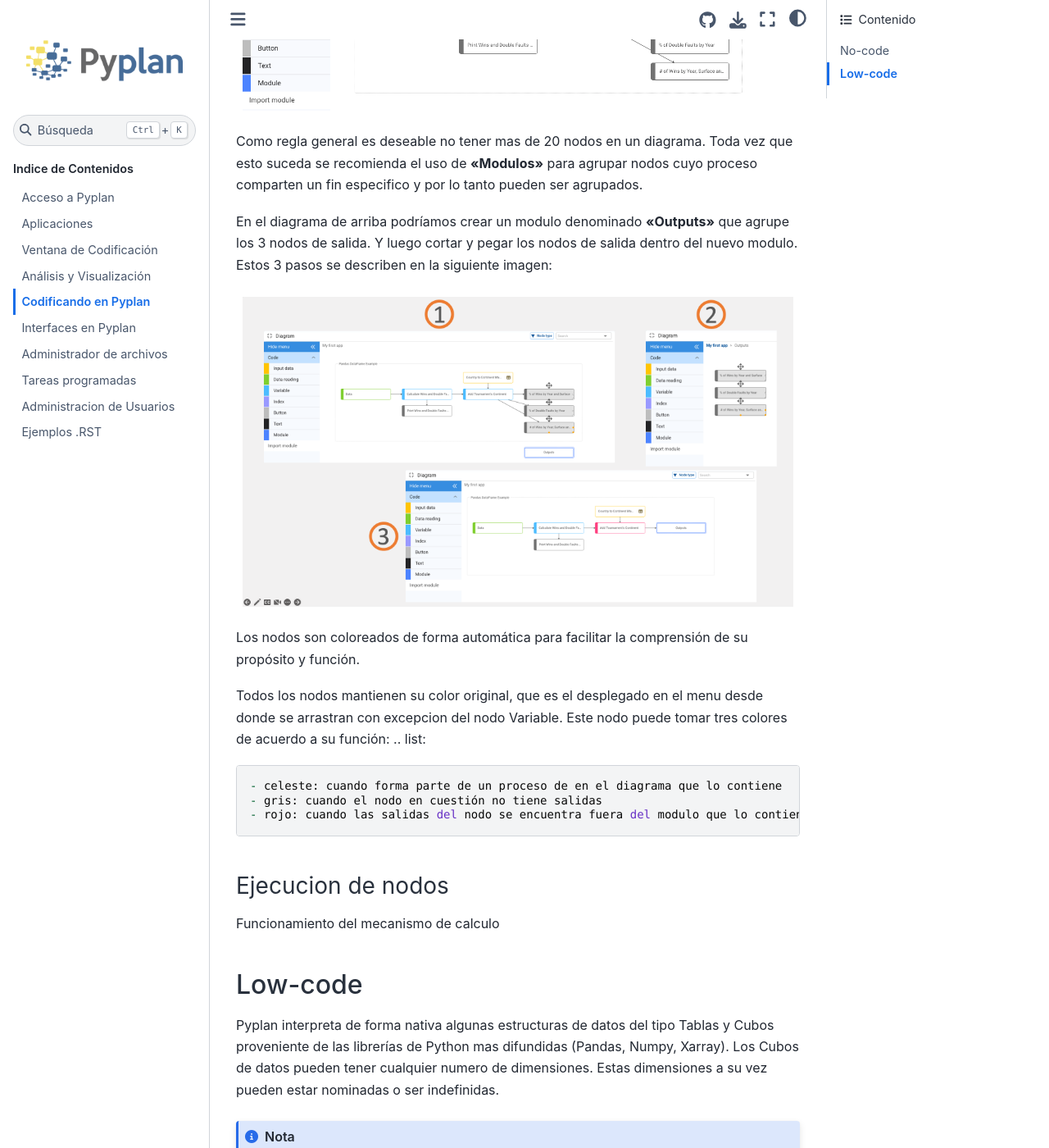
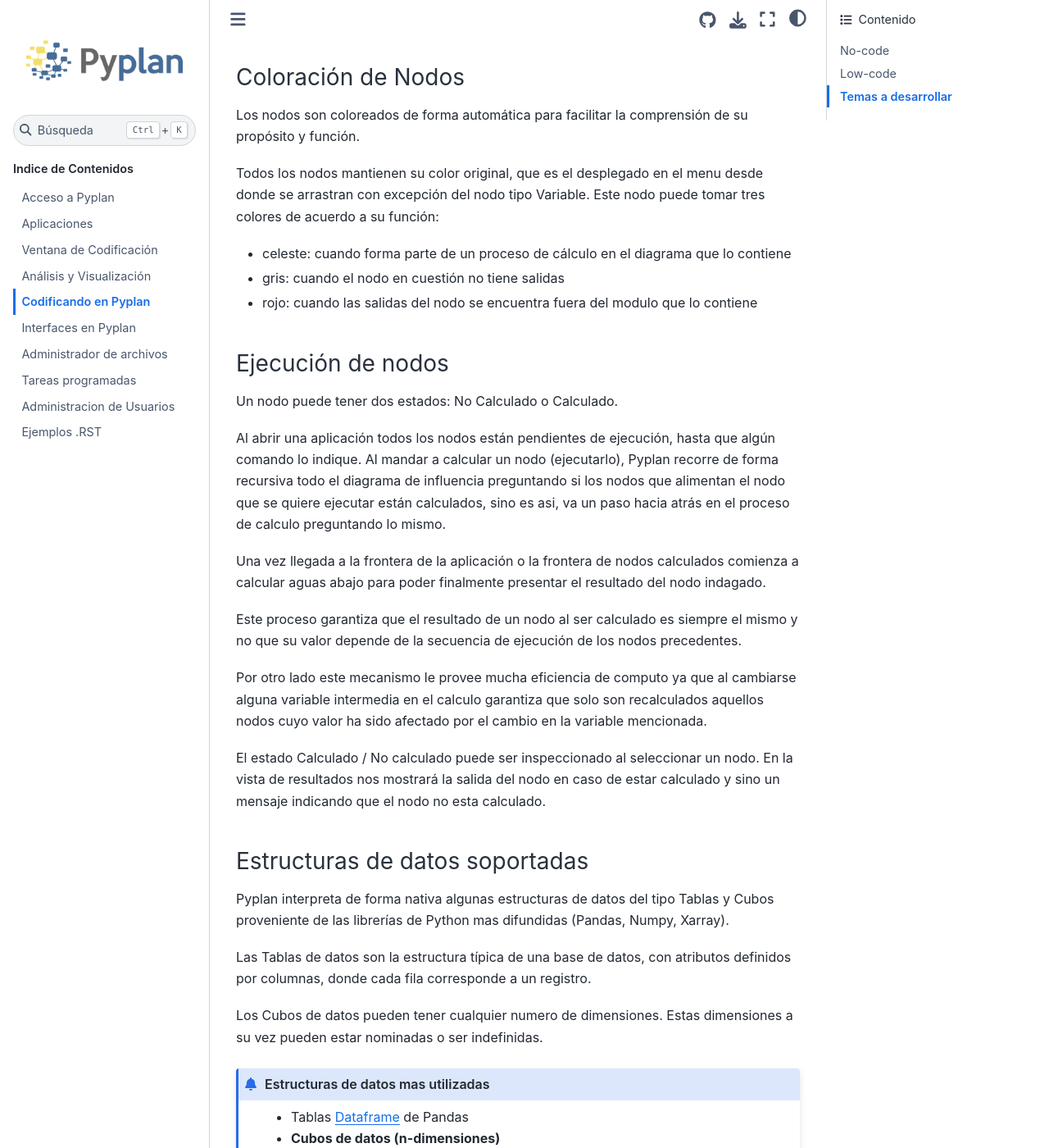
Before and after one commit to pyplan/pyplan, a Sphinx documentation site: the page built from docs/5_low_code_no_code/index.rst, in a window 1280 px wide and 1400 px high, scrolled down 9053 px. Shown: the whole window at 82% size. Built offline with Sphinx 7.4.7 and the Sphinx Book theme 1.1.4, drawn with Linux system fonts in a browser that asks for light colours; some of the changed text lies outside the part shown.

Commit message:
No code completo

```diff
--- a/docs/5_low_code_no_code/index.rst
+++ b/docs/5_low_code_no_code/index.rst
@@ -25,13 +25,17 @@
 
 Pyplan es una plataforma pensada para que usuarios sin conocimientos de programación puedan construir y compartir aplicaciones de Data Analytics y Planning.
 
-La construcción de una aplicación requiere como primer paso la entrada de datos, la cual puede ser manual o por lectura de una fuente de datos externa.
+La construcción de una aplicación requiere como primer paso la entrada de datos, la cual puede ser manual o a través de la lectura de una fuente de datos externa.
 
 -------------------------
 Entrada de Datos Manuales
 -------------------------
 
-La entrada de datos manuales se construye arrastrando un nodo de color amarillo "Input Data".
+La entrada de datos manuales se construye arrastrando un nodo del tipo: |Input_data|
+
+.. |Input_data| image:: images/Input_data.png
+                :scale: 80%
+
 Este tipo de nodo, una vez definido un título, abre un asistente que permite definir que tipo de dato manual se pretende ingresar.
 
 .. figure:: images/manual_input.png
@@ -113,9 +117,12 @@
 --------------------------
 
 Otra de las formas de ingreso de datos a Pyplan es a través de la conexión a fuentes de datos externas las cuales son leídas al momento de ejecutar el código correspondiente.
-Para este fin se arrastra un nodo denominado "Data Reading" de color verde que nos desplegará, luego de definir su título, un cuadro de dialogo como el siguiente:
 
-.. image:: images/data_reading.png
+Para este fin se arrastra un nodo denominado |Data_reading| que nos desplegará, luego de definir su título, un cuadro de dialogo como el siguiente:
+
+.. |Data_reading| image:: images/Data_reading_node.png
+                  :scale: 80%
+
 
 .. image:: images/wizard-data-reading.png
 
@@ -125,21 +132,25 @@
 
 Otras opciones de uso menos frecuente se inicializan con el código base que, luego de completar los parámetros necesarios, permiten la lectura de datos correspondiente.
 
+.. image:: images/data_reading.png
 
 
 ------------------------------------
 Manipulación y Operaciones con Datos
 ------------------------------------
-Una vez generadas las entradas de datos el siguiente paso es su análisis y procesamiento, para este fin se utilizan los nodos de tipo **"Variable"**.
+Una vez generadas las entradas de datos el siguiente paso es su análisis y procesamiento, para este fin se utilizan los nodos de tipo |Variable|.
 Este tipo de nodo es el mas general de todos y permite alojar en su definición cualquier tipo de codificación.
 Al arrastrar y soltar un nodo **"Variable"**, nos pedirá definir su título y luego obtendremos un nodo con una definición como la siguiente:
+
+.. |Variable| image:: images/variable_node.png
+              :scale: 80%
 
 ::
 
     result = 0
 
-Para vincular este nuevo nodo con otro que sea su fuente de datos, podemos escribir el Id del nodo en su definición o
-una vez posicionado donde queremos insertar la llamada a otro nodo apretando la tecla **<Alt>** hacemos click sobre el nodo al que queremos vincularlo, esto trae el Id de ese nodo a la definicion.
+Para vincular este nuevo nodo con otro que sea su fuente de datos, podemos escribir el identificador (Id) del nodo en su definición o
+una vez posicionado donde queremos insertar la llamada a otro nodo, apretando la tecla **<Alt>** hacemos click sobre el nodo al que queremos vincularlo, esto traerá el Id de ese nodo a la definición.
 
 Aceptando los cambios veremos que aparece una flecha que indica el vinculo entre nodos y el color del nodo variable cambia a **"Gris"** para indicar que ese proceso no tiene otra salida mas allá del propio nodo.
 
@@ -160,19 +171,6 @@
 
 Al utilizar estos asistentes se podrá observar como el código de definición del nodo cambia con las instrucciones apropiadas para generar el proceso buscado.
 Este procedimiento, equivalente al grabado de Macros en una planilla de calculo, permite al usuario que no conoce el lenguaje Python introducirse en sus funciones y sintaxis.
-Por ejemplo, si en este caso, luego de ejecutar el nodo **"first node"** desplegamos los wizards y elegimos sort **"by Year"**
-
-.. figure:: images/sort-wizard.png
-
-Veremos que el resultado es el ordenamiento por año de la tabla y su código final queda definido asi:
-
-
-.. figure:: images/code-sort.png
-
-
-El usuario podría continuar interactuando con el objeto de datos y analizar los cambios que provoca en la definicion del nodo y de esa manera ir aprendiendo el lenguage Python.
-
-
 
 -------------------------
 Organización del diagrama
@@ -187,35 +185,62 @@
 Como regla general es deseable no tener mas de 20 nodos en un diagrama. Toda vez que esto suceda se recomienda el uso de **"Modulos"** para agrupar
 nodos cuyo proceso comparten un fin especifico y por lo tanto pueden ser agrupados.
 
-En el diagrama de arriba podríamos crear un modulo denominado **"Outputs"** que agrupe los 3 nodos de salida.
-Y luego cortar y pegar los nodos de salida dentro del nuevo modulo. Estos 3 pasos se describen en la siguiente imagen:
+En el diagrama de arriba podríamos crear un modulo denominado **"Outputs"** (1) que agrupe los 3 nodos de salida.
+Y luego cortar (2) y pegar (3) los nodos de salida dentro del nuevo modulo.
+
+Estos 3 pasos se describen en la siguiente imagen:
 
 
 .. figure:: images/module.png
 
+-------------------
+Coloración de Nodos
+-------------------
+
 Los nodos son coloreados de forma automática para facilitar la comprensión de su propósito y función.
 
-Todos los nodos mantienen su color original, que es el desplegado en el menu desde donde se arrastran con excepcion del nodo Variable.
+Todos los nodos mantienen su color original, que es el desplegado en el menu desde donde se arrastran con excepción del nodo tipo Variable.
 Este nodo puede tomar tres colores de acuerdo a su función:
-.. list::
 
-- celeste: cuando forma parte de un proceso de en el diagrama que lo contiene
+- celeste: cuando forma parte de un proceso de cálculo en el diagrama que lo contiene
 - gris: cuando el nodo en cuestión no tiene salidas
 - rojo: cuando las salidas del nodo se encuentra fuera del modulo que lo contiene
 
 ------------------
-Ejecucion de nodos
+Ejecución de nodos
 ------------------
-Funcionamiento del mecanismo de calculo
+Un nodo puede tener dos estados: No Calculado o Calculado.
+
+Al abrir una aplicación todos los nodos están pendientes de ejecución, hasta que algún comando lo indique.
+Al mandar a calcular un nodo (ejecutarlo), Pyplan recorre de forma recursiva todo el diagrama de influencia preguntando si
+los nodos que alimentan el nodo que se quiere ejecutar están calculados, sino es asi, va un paso hacia atrás en el proceso de calculo preguntando lo mismo.
+
+Una vez llegada a la frontera de la aplicación o la frontera de nodos calculados comienza a calcular aguas abajo para poder finalmente presentar el resultado del nodo indagado.
+
+Este proceso garantiza que el resultado de un nodo al ser calculado es siempre el mismo y no que su valor depende de la secuencia de ejecución de los nodos precedentes.
+
+Por otro lado este mecanismo le provee mucha eficiencia de computo ya que al cambiarse alguna variable intermedia en el calculo garantiza que
+solo son recalculados aquellos nodos cuyo valor ha sido afectado por el cambio en la variable mencionada.
+
+El estado Calculado / No calculado puede ser inspeccionado al seleccionar un nodo. En la vista de resultados nos mostrará la salida del nodo en caso de estar calculado
+y sino un mensaje indicando que el nodo no esta calculado.
+
+-------------------------------
+Estructuras de datos soportadas
+-------------------------------
+
+Pyplan interpreta de forma nativa algunas estructuras de datos del tipo Tablas y Cubos proveniente de las librerías de Python mas difundidas (Pandas, Numpy, Xarray).
+
+Las Tablas de datos son la estructura típica de una base de datos, con atributos definidos por columnas, donde cada fila corresponde a un registro.
+
+Los Cubos de datos pueden tener cualquier numero de dimensiones. Estas dimensiones a su vez pueden estar nominadas o ser indefinidas.
+
+.. |br| raw:: html
+
+   <br />
 
 
-Low-code
-========
-
-Pyplan interpreta de forma nativa algunas estructuras de datos del tipo Tablas y Cubos proveniente de las librerías de Python mas difundidas (Pandas, Numpy, Xarray).
-Los Cubos de datos pueden tener cualquier numero de dimensiones. Estas dimensiones a su vez pueden estar nominadas o ser indefinidas.
-
-.. note:: incluir un grafico que ilustre una tabla, un cubo xarray y un cubo numpy
+.. admonition:: Estructuras de datos mas utilizadas
 
  * Tablas `Dataframe <https://pandas.pydata.org/docs/user_guide/dsintro.html#intro-to-data-structures>`_ de Pandas
  * Cubos de datos (n-dimensiones)
@@ -223,46 +248,138 @@
     - Dimensiones indefinidas `Array <https://numpy.org/doc/stable/reference/arrays.html>`_ de Numpy
 
 
-Tablas
-------
+
+
+Tablas de datos
+---------------
+
 Una tabla se asemeja a una tabla en base de datos, es decir es una estructura de datos donde cada columna representa un atributo o medida y donde cada fila corresponde a un registro particular de esos atributos o medidas.
 
+.. image:: images/table_nd_cube.png
+
+|br|
+Las tablas de datos en Pyplan corresponden al objeto **Dataframe** de la librería **Pandas**, una de las librerías mas utilizadas en Data Science.
+Algunas funcionalidades básicas de operaciones con Dataframes son las facilitadas por los asistentes de Pyplan.
+Existen sin embargo muchas otras operaciones que pueden realizarse a traves de la codificación en Python utilizando la librería Pandas.
+
+.. admonition:: Introducción rápida a Pandas
+
+                Una guía rápida de introducción a las funcionalidades de Pandas puede consultarse `aquí. <https://pandas.pydata.org/pandas-docs/version/1.3/user_guide/10min.html#minutes-to-pandas>`_
 
 
-.. image:: images/open_node_drag.png
-    :alt: alternate text to be displayed
-    :class: with-shadow float-right
+Operaciones asistidas con Tablas
+--------------------------------
 
-..
-texto posterior cubriendo la parte no ocupada por la imagen se renderiza de esta forma
+Un nodo que al ser evaluado devuelve como resultado una Tabla (DataFrame) presentará como asistentes las siguientes opciones:
+
+.. figure:: images/table_wizard.png
+
+
+Siguiendo con el ejemplo, si creamos una variable  **"first variable"**,
+cambiamos su definición vinculándola al nodo **data** tal que:
+
+::
+
+    result = data
+
+luego de ejecutar este nodo para permitir que Pyplan identifique el objeto resultante, desplegamos los wizards y elegimos sort **"by Year"**
+
+.. figure:: images/sort-wizard.png
+
+Veremos que el resultado es el ordenamiento por año de la tabla y su código final queda definido asi:
+
+
+.. figure:: images/code-sort.png
+
+
+El usuario podría continuar interactuando con el objeto de datos y analizar los cambios que provoca en la definicion del nodo y de esa manera ir aprendiendo el lenguage Python.
+
+
+Cubos de datos
+--------------
+El cubo de datos es también un objeto nativamente soportado por Pyplan. El objeto utilizado es el **DataArray** de la librería **XArray**.
+Un cubo de datos nominado es una estructura de datos que contiene un registro indexado por n-dimensiones identificadas.
+Estas dimensiones en Pyplan se denominan Indices y se identifican con este tipo de nodo |index| en el diagrama.
+
+Por ejemplo podríamos pensar en un cubo de datos de **"Count of Win"** indexado por las dimensiones **[Tournament Country, Surface, Year]**
+
+.. |index| image:: images/index_node.png
+              :scale: 60%
+
+Este cubo, siguiendo el ejemplo desarrollado hasta aquí sería:
+
+.. figure:: images/cube_win.png
+
+
+Los cubos de datos se crean por transformación de tablas (Dataframes) en cubos de datos, por entradas directas (Input Table),
+o por operaciones entre cubos.
+
+Creación de un Cubo a partir de una Tabla de datos
+--------------------------------------------------
+Al hacer click con el botón derecho del mouse sobre un nodo que evaluado resulta en una tabla de datos se despliega el siguiente menu:
+
+.. figure:: images/cube_from_table.png
+
+Haciendo click sobre la opción **"Create Cube"** se despliega el siguiente cuadro de dialogo:
+
+.. figure:: images/cube_from_table_asist.png
+
+En el se listan todas las columnas del dataframe, el tipo de datos, el indice (en caso de existir) que recogerá los valores de esa columna,
+la opción de crear un indice para el caso en que este no exista y por ultimo la función de agregación que se utilizará para agrupar el valor del hecho o variable a representar.
+
+Para crear un cubo de datos en Pyplan es necesario que existan, de forma anticipada, las dimensiones (Index) que caracterizan ese cubo de datos.
+Es por esa razón que el asistente nos ofrece crear los indices basados en los datos de las columnas en caso que este no exista.
+
+Operaciones con cubos
+---------------------
+
+Al igual que con los objetos tipo Tabla, Pyplan provee asistentes para operar con Cubos de datos, que se despliegan automaticamente en el mismo lugar, cuando el objeto resultante es un Cubo de datos de tipo XArray.
+
+Adicionalmente, a diferencia de las Tablas, los Cubos de datos permiten operaciones matemáticas entre ellos que dan como resultado nuevos Cubos.
+Es importante entender como funcionan estas operaciones entre cubos para asi, poder construir el proceso de calculo deseado.
+
+Las operaciones entre
+
+Para ilustrar estos conceptos
 
 
 
 
 
-.. image:: images/table_nd_cube.png
 
-Las tablas de datos en Pyplan corresponden al objeto **Dataframe** de la librería Pandas, una de las librerías mas utilizadas en Data Science. Documentación sobre las funcionalidades de de los `Dataframes en Pandas puede consultarse aquí. <https://pandas.pydata.org/docs/user_guide/dsintro.html#intro-to-data-structures>`_
+El listado completo de operaciones con Cubos puede consultarse en la documentación de la librería XArray.
 
-La principal diferencia entre una tabla en base de datos y un Dataframe es que este último reside en memoria y no en disco. De ahi proviene su velocidad de procesamiento.
-
-
-Cuando un nodo es calculado y su resultado devuelve un objeto Dataframe de Pandas, Pyplan presenta automáticamente un conjunto de herramientas para operar con ese Dataframe.
-
-.. image:: images/tabla_wizard.png
-
-Al utilizar esos asistentes para la operación deseada, el usuario podrá observar como el código de definición se va generando.
-
-Cubos
------
-- Desarrollar el concepto de cubo
-- Mostrar herramientas de creacion de cubos e indices a partir del dataframe
-- input dataarray mencionar
-- operaciones con cubos (broadcasting de dimensiones)
+(broadcasting de dimensiones)
 - funcionamiento del dynamic
 
-Ayudas a la codificacion
-------------------------
+Low-code
+=========
+
+Siguiendo con el ejemplo en desarrollo, al seleccionar el nodo "Calculate Wins and Double Faults %" como se muestra en la figura,
+se observa un ejemplo de codificación:
+
+.. figure:: images/code_example.png
+
+En la definición del código (Code) puede verse como se crean dos columnas nuevas a partir del Dataframe original de acuerdo a las siguientes instrucciones:
+
+::
+
+    # Assign dataframe to the variable '_df'.
+    _df = data
+
+    # Create new column that checks if Federer won.
+    _df['win'] = _df['winner'] == 'Roger Federer'
+
+    # Create new column that calculates the % of double faults in each match.
+    _df['dblfaults'] = _df['player1 double faults'] / _df['player1 total points total']
+
+    result = _df
+
+El usuario puede experimentar alterar el código en la definición del nodo y visualizar el impacto en los resultados
+
+Temas a desarrollar
+===================
+
 - intellisense
 - tooltips
 - shortcuts de navegacion (Ctrl+click, alt/option + click, pineado de nodos)
```
Also changed, not shown: other parts of docs/5_low_code_no_code/index.rst (+4 -9 lines), docs/5_low_code_no_code/images/Data_reading_node.png (added), docs/5_low_code_no_code/images/Input_data.png (added), docs/5_low_code_no_code/images/code_example.png (added), docs/5_low_code_no_code/images/cube_from_table.png (added), docs/5_low_code_no_code/images/cube_from_table_asist.png (added), docs/5_low_code_no_code/images/cube_win.png (added), docs/5_low_code_no_code/images/index_node.png (added), docs/5_low_code_no_code/images/table_wizard.png (added), docs/5_low_code_no_code/images/variable_node.png (added), docs/5_low_code_no_code/images/wizards-code.png.
